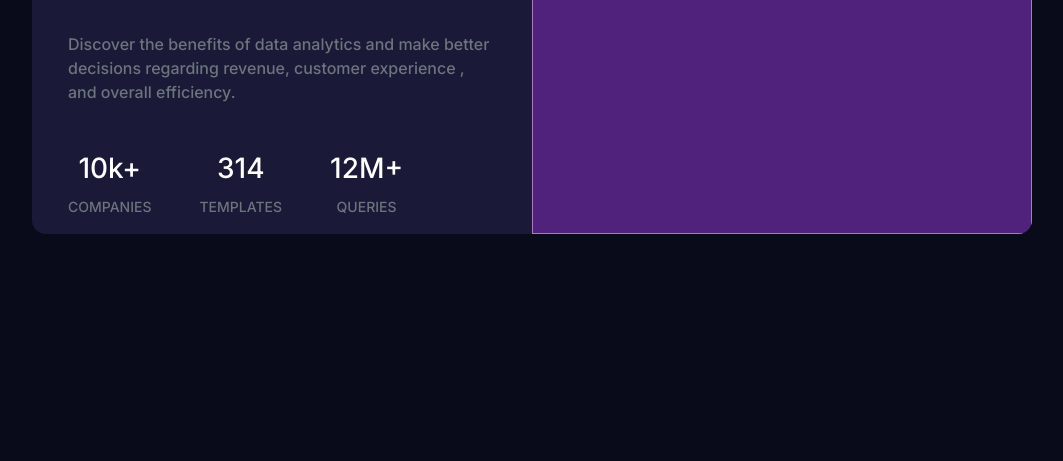
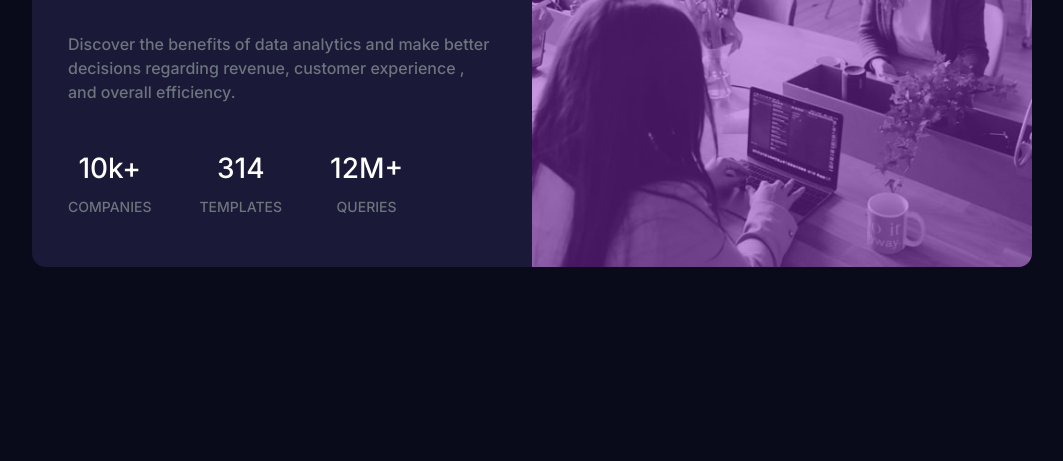
Before and after one commit to saadayman/stats-preview-card-component, a plain HTML site: page index.html in a window 1280 px wide. Shown: the part 339-800 px from the top of the page, without its empty margins (108-1171 px from the left). Drawn offline with nearby package versions, Linux system fonts and the light colour scheme.

Commit message:
Update index.html

```diff
--- a/index.html
+++ b/index.html
@@ -44,7 +44,7 @@
 
           </div>
           <div class="col p-0 gohst">
-            <img src="/stats-preview-card-component-main/images/image-header-desktop.jpg" class="img-fluid  h-100 w-100" alt="">
+            <img src="images/image-header-desktop.jpg" class="img-fluid  h-100 w-100" alt="">
           </div>
 
 
```
